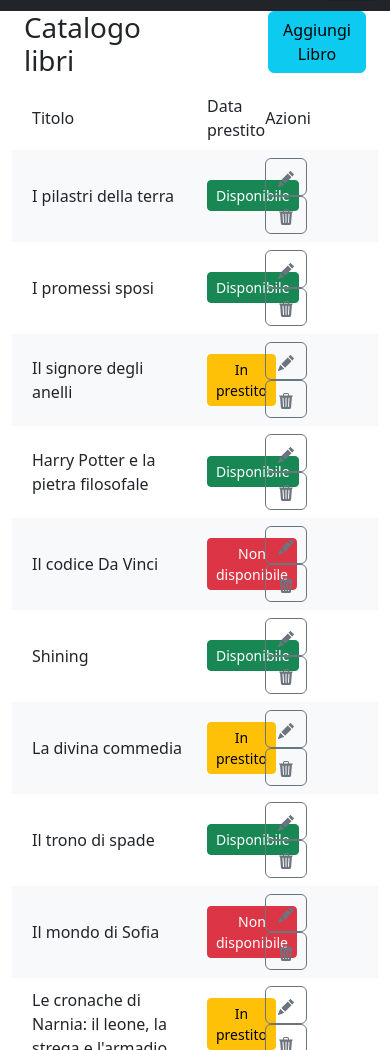
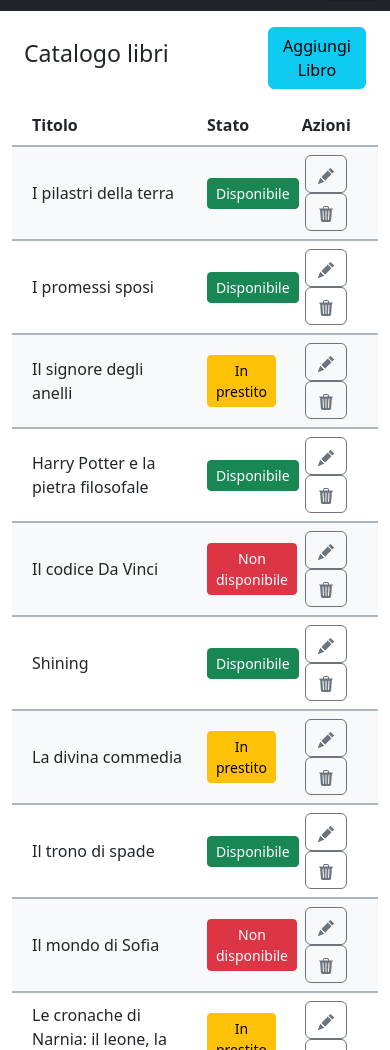
Before and after one commit to Tommasomerola/html-css-bootstrap-dashboard, a plain HTML site: page index.html in a window 390 px wide. Shown: the part 50-1100 px from the top of the page. Drawn offline with nearby package versions, Linux system fonts and the light colour scheme.

Commit message:
fai margin/padding

```diff
--- a/index.html
+++ b/index.html
@@ -46,35 +46,35 @@
 
 
     <div class="row">
-        <div class="col-12 col-lg-9">
+        <div class="col-12 col-lg-9 mb-3">
             <div class="container text-center">
-                <div class="row justify-content-between">
-                <div class="col-6 text-start">
-                    <h1>Catalogo libri</h1>
-                </div>
-                <div class="col-4">
+                <div class="row justify-content-between align-items-center py-3">
+                    <div class="col-6 text-start">
+                        <h3>Catalogo libri</h3>
+                    </div>
+                <div class="col-4 text-end">
                     <button type="button" class="btn btn-info">Aggiungi Libro</button>
                 </div>
             </div>
             <!-- tabella -->
             <div class="row align-items-center p-2">
-              <div class="col-6 text-start">
+              <div class="col-6 text-start fw-bold">
                Titolo
               </div>
-              <div class="col-2 text-start">
+              <div class="col-2 d-none d-lg-block text-start fw-bold">
                 Data prestito
               </div>
-              <div class="col-2 d-none d-lg-block text-start">
+              <div class="col-3 col-lg-2 text-start fw-bold">
                 Stato
               </div>
-              <div class="col-2">
+              <div class="col-3 col-lg-2 fw-bold">
                 Azioni
               </div>
             </div>
 
             <!-- riga libro; libro n1 -->
 
-            <div class="row align-items-center bg-light p-2">
+            <div class="row align-items-center bg-light p-2 border-top border-2 border-dark-subtle">
                 <!-- titolo libro -->
                 <div class="col-6 text-start">
                 I pilastri della terra
@@ -84,11 +84,11 @@
                 -
                 </div>
                 <!-- disponibilità -->
-                <div class="col-2 text-start">
+                <div class="col-3 col-lg-2 text-start">
                     <button type="button" class="btn btn-success btn-sm">Disponibile</button>
                 </div>
                 <!-- icone azioni -->
-                <div class="col-2">
+                <div class="col-3 col-lg-2">
                     <button type="button" class="btn btn-outline-secondary">
                         <svg xmlns="http://www.w3.org/2000/svg" width="16" height="16" fill="currentColor" class="bi bi-pencil-fill" viewBox="0 0 16 16">
                             <path d="M12.854.146a.5.5 0 0 0-.707 0L10.5 1.793 14.207 5.5l1.647-1.646a.5.5 0 0 0 0-.708zm.646 6.061L9.793 2.5 3.293 9H3.5a.5.5 0 0 1 .5.5v.5h.5a.5.5 0 0 1 .5.5v.5h.5a.5.5 0 0 1 .5.5v.5h.5a.5.5 0 0 1 .5.5v.207zm-7.468 7.468A.5.5 0 0 1 6 13.5V13h-.5a.5.5 0 0 1-.5-.5V12h-.5a.5.5 0 0 1-.5-.5V11h-.5a.5.5 0 0 1-.5-.5V10h-.5a.5.5 0 0 1-.175-.032l-.179.178a.5.5 0 0 0-.11.168l-2 5a.5.5 0 0 0 .65.65l5-2a.5.5 0 0 0 .168-.11z"></path>
@@ -104,17 +104,17 @@
                 </div>
             </div>
             <!-- ripeti per altri libri n2 -->
-            <div class="row align-items-center p-2">
+            <div class="row align-items-center p-2 border-top border-2 border-dark-subtle">
                 <div class="col-6 text-start">
                 I promessi sposi
                 </div>
                 <div class="col-2 d-none d-lg-block text-start">
                 -
                 </div>
-                <div class="col-2 text-start">
+                <div class="col-3 col-lg-2 text-start">
                     <button type="button" class="btn btn-success btn-sm">Disponibile</button>
                 </div>
-                <div class="col-2">
+                <div class="col-3 col-lg-2">
                     <button type="button" class="btn btn-outline-secondary">
                         <svg xmlns="http://www.w3.org/2000/svg" width="16" height="16" fill="currentColor" class="bi bi-pencil-fill" viewBox="0 0 16 16">
                             <path d="M12.854.146a.5.5 0 0 0-.707 0L10.5 1.793 14.207 5.5l1.647-1.646a.5.5 0 0 0 0-.708zm.646 6.061L9.793 2.5 3.293 9H3.5a.5.5 0 0 1 .5.5v.5h.5a.5.5 0 0 1 .5.5v.5h.5a.5.5 0 0 1 .5.5v.5h.5a.5.5 0 0 1 .5.5v.207zm-7.468 7.468A.5.5 0 0 1 6 13.5V13h-.5a.5.5 0 0 1-.5-.5V12h-.5a.5.5 0 0 1-.5-.5V11h-.5a.5.5 0 0 1-.5-.5V10h-.5a.5.5 0 0 1-.175-.032l-.179.178a.5.5 0 0 0-.11.168l-2 5a.5.5 0 0 0 .65.65l5-2a.5.5 0 0 0 .168-.11z"></path>
@@ -130,17 +130,17 @@
                 </div>
             </div>
             <!-- libro n3 -->
-            <div class="row align-items-center bg-light p-2">
+            <div class="row align-items-center bg-light p-2 border-top border-2 border-dark-subtle">
                 <div class="col-6 text-start">
                 Il signore degli anelli
                 </div>
                 <div class="col-2 d-none d-lg-block text-start">
                 18/10/2023
                 </div>
-                <div class="col-2 text-start">
+                <div class="col-3 col-lg-2 text-start">
                     <button type="button" class="btn btn-warning btn-sm">In prestito</button>
                 </div>
-                <div class="col-2">
+                <div class="col-3 col-lg-2">
                     <button type="button" class="btn btn-outline-secondary">
                         <svg xmlns="http://www.w3.org/2000/svg" width="16" height="16" fill="currentColor" class="bi bi-pencil-fill" viewBox="0 0 16 16">
                             <path d="M12.854.146a.5.5 0 0 0-.707 0L10.5 1.793 14.207 5.5l1.647-1.646a.5.5 0 0 0 0-.708zm.646 6.061L9.793 2.5 3.293 9H3.5a.5.5 0 0 1 .5.5v.5h.5a.5.5 0 0 1 .5.5v.5h.5a.5.5 0 0 1 .5.5v.5h.5a.5.5 0 0 1 .5.5v.207zm-7.468 7.468A.5.5 0 0 1 6 13.5V13h-.5a.5.5 0 0 1-.5-.5V12h-.5a.5.5 0 0 1-.5-.5V11h-.5a.5.5 0 0 1-.5-.5V10h-.5a.5.5 0 0 1-.175-.032l-.179.178a.5.5 0 0 0-.11.168l-2 5a.5.5 0 0 0 .65.65l5-2a.5.5 0 0 0 .168-.11z"></path>
@@ -156,17 +156,17 @@
                 </div>
             </div>
             <!-- libro n4 -->
-            <div class="row align-items-center p-2">
+            <div class="row align-items-center p-2 border-top border-2 border-dark-subtle">
                 <div class="col-6 text-start">
                 Harry Potter e la pietra filosofale
                 </div>
                 <div class="col-2 d-none d-lg-block text-start">
                 -
                 </div>
-                <div class="col-2 text-start">
+                <div class="col-3 col-lg-2 text-start">
                     <button type="button" class="btn btn-success btn-sm">Disponibile</button>
                 </div>
-                <div class="col-2">
+                <div class="col-3 col-lg-2">
                     <button type="button" class="btn btn-outline-secondary">
                         <svg xmlns="http://www.w3.org/2000/svg" width="16" height="16" fill="currentColor" class="bi bi-pencil-fill" viewBox="0 0 16 16">
                             <path d="M12.854.146a.5.5 0 0 0-.707 0L10.5 1.793 14.207 5.5l1.647-1.646a.5.5 0 0 0 0-.708zm.646 6.061L9.793 2.5 3.293 9H3.5a.5.5 0 0 1 .5.5v.5h.5a.5.5 0 0 1 .5.5v.5h.5a.5.5 0 0 1 .5.5v.5h.5a.5.5 0 0 1 .5.5v.207zm-7.468 7.468A.5.5 0 0 1 6 13.5V13h-.5a.5.5 0 0 1-.5-.5V12h-.5a.5.5 0 0 1-.5-.5V11h-.5a.5.5 0 0 1-.5-.5V10h-.5a.5.5 0 0 1-.175-.032l-.179.178a.5.5 0 0 0-.11.168l-2 5a.5.5 0 0 0 .65.65l5-2a.5.5 0 0 0 .168-.11z"></path>
@@ -182,17 +182,17 @@
                 </div>
             </div>
             <!-- libro n5 -->
-            <div class="row align-items-center bg-light p-2">
+            <div class="row align-items-center bg-light p-2 border-top border-2 border-dark-subtle">
                 <div class="col-6 text-start">
                 Il codice Da Vinci
                 </div>
                 <div class="col-2 d-none d-lg-block text-start">
                 -
                 </div>
-                <div class="col-2 text-start">
+                <div class="col-3 col-lg-2 text-start">
                     <button type="button" class="btn btn-danger btn-sm">Non disponibile</button>
                 </div>
-                <div class="col-2">
+                <div class="col-3 col-lg-2">
                     <button type="button" class="btn btn-outline-secondary">
                         <svg xmlns="http://www.w3.org/2000/svg" width="16" height="16" fill="currentColor" class="bi bi-pencil-fill" viewBox="0 0 16 16">
                             <path d="M12.854.146a.5.5 0 0 0-.707 0L10.5 1.793 14.207 5.5l1.647-1.646a.5.5 0 0 0 0-.708zm.646 6.061L9.793 2.5 3.293 9H3.5a.5.5 0 0 1 .5.5v.5h.5a.5.5 0 0 1 .5.5v.5h.5a.5.5 0 0 1 .5.5v.5h.5a.5.5 0 0 1 .5.5v.207zm-7.468 7.468A.5.5 0 0 1 6 13.5V13h-.5a.5.5 0 0 1-.5-.5V12h-.5a.5.5 0 0 1-.5-.5V11h-.5a.5.5 0 0 1-.5-.5V10h-.5a.5.5 0 0 1-.175-.032l-.179.178a.5.5 0 0 0-.11.168l-2 5a.5.5 0 0 0 .65.65l5-2a.5.5 0 0 0 .168-.11z"></path>
@@ -208,17 +208,17 @@
                 </div>
             </div>
             <!-- libro n6 -->
-            <div class="row align-items-center p-2">
+            <div class="row align-items-center p-2 border-top border-2 border-dark-subtle">
                 <div class="col-6 text-start">
                 Shining
                 </div>
                 <div class="col-2 d-none d-lg-block text-start">
                 -
                 </div>
-                <div class="col-2 text-start">
+                <div class="col-3 col-lg-2 text-start">
                     <button type="button" class="btn btn-success btn-sm">Disponibile</button>
                 </div>
-                <div class="col-2">
+                <div class="col-3 col-lg-2">
                     <button type="button" class="btn btn-outline-secondary">
                         <svg xmlns="http://www.w3.org/2000/svg" width="16" height="16" fill="currentColor" class="bi bi-pencil-fill" viewBox="0 0 16 16">
                             <path d="M12.854.146a.5.5 0 0 0-.707 0L10.5 1.793 14.207 5.5l1.647-1.646a.5.5 0 0 0 0-.708zm.646 6.061L9.793 2.5 3.293 9H3.5a.5.5 0 0 1 .5.5v.5h.5a.5.5 0 0 1 .5.5v.5h.5a.5.5 0 0 1 .5.5v.5h.5a.5.5 0 0 1 .5.5v.207zm-7.468 7.468A.5.5 0 0 1 6 13.5V13h-.5a.5.5 0 0 1-.5-.5V12h-.5a.5.5 0 0 1-.5-.5V11h-.5a.5.5 0 0 1-.5-.5V10h-.5a.5.5 0 0 1-.175-.032l-.179.178a.5.5 0 0 0-.11.168l-2 5a.5.5 0 0 0 .65.65l5-2a.5.5 0 0 0 .168-.11z"></path>
@@ -234,17 +234,17 @@
                 </div>
             </div>
             <!-- libro n 7 -->
-            <div class="row align-items-center bg-light p-2">
+            <div class="row align-items-center bg-light p-2 border-top border-2 border-dark-subtle">
                 <div class="col-6 text-start">
                 La divina commedia
                 </div>
                 <div class="col-2 d-none d-lg-block text-start">
                 21/09/2023
                 </div>
-                <div class="col-2 text-start">
+                <div class="col-3 col-lg-2 text-start">
                     <button type="button" class="btn btn-warning btn-sm">In prestito</button>
                 </div>
-                <div class="col-2">
+                <div class="col-3 col-lg-2">
                     <button type="button" class="btn btn-outline-secondary">
                         <svg xmlns="http://www.w3.org/2000/svg" width="16" height="16" fill="currentColor" class="bi bi-pencil-fill" viewBox="0 0 16 16">
                             <path d="M12.854.146a.5.5 0 0 0-.707 0L10.5 1.793 14.207 5.5l1.647-1.646a.5.5 0 0 0 0-.708zm.646 6.061L9.793 2.5 3.293 9H3.5a.5.5 0 0 1 .5.5v.5h.5a.5.5 0 0 1 .5.5v.5h.5a.5.5 0 0 1 .5.5v.5h.5a.5.5 0 0 1 .5.5v.207zm-7.468 7.468A.5.5 0 0 1 6 13.5V13h-.5a.5.5 0 0 1-.5-.5V12h-.5a.5.5 0 0 1-.5-.5V11h-.5a.5.5 0 0 1-.5-.5V10h-.5a.5.5 0 0 1-.175-.032l-.179.178a.5.5 0 0 0-.11.168l-2 5a.5.5 0 0 0 .65.65l5-2a.5.5 0 0 0 .168-.11z"></path>
@@ -260,17 +260,17 @@
                 </div>
             </div>
             <!-- libro n 8 -->
-            <div class="row align-items-center p-2">
+            <div class="row align-items-center p-2 border-top border-2 border-dark-subtle">
                 <div class="col-6 text-start">
                 Il trono di spade
                 </div>
                 <div class="col-2 d-none d-lg-block text-start">
                 -
                 </div>
-                <div class="col-2 text-start">
+                <div class="col-3 col-lg-2 text-start">
                     <button type="button" class="btn btn-success btn-sm">Disponibile</button>
                 </div>
-                <div class="col-2">
+                <div class="col-3 col-lg-2">
                     <button type="button" class="btn btn-outline-secondary">
                         <svg xmlns="http://www.w3.org/2000/svg" width="16" height="16" fill="currentColor" class="bi bi-pencil-fill" viewBox="0 0 16 16">
                             <path d="M12.854.146a.5.5 0 0 0-.707 0L10.5 1.793 14.207 5.5l1.647-1.646a.5.5 0 0 0 0-.708zm.646 6.061L9.793 2.5 3.293 9H3.5a.5.5 0 0 1 .5.5v.5h.5a.5.5 0 0 1 .5.5v.5h.5a.5.5 0 0 1 .5.5v.5h.5a.5.5 0 0 1 .5.5v.207zm-7.468 7.468A.5.5 0 0 1 6 13.5V13h-.5a.5.5 0 0 1-.5-.5V12h-.5a.5.5 0 0 1-.5-.5V11h-.5a.5.5 0 0 1-.5-.5V10h-.5a.5.5 0 0 1-.175-.032l-.179.178a.5.5 0 0 0-.11.168l-2 5a.5.5 0 0 0 .65.65l5-2a.5.5 0 0 0 .168-.11z"></path>
@@ -286,17 +286,17 @@
                 </div>
             </div>
             <!-- libro n9 -->
-            <div class="row align-items-center bg-light p-2">
+            <div class="row align-items-center bg-light p-2 border-top border-2 border-dark-subtle">
                 <div class="col-6 text-start">
                 Il mondo di Sofia
                 </div>
                 <div class="col-2 d-none d-lg-block text-start">
                 -
                 </div>
-                <div class="col-2 text-start">
+                <div class="col-3 col-lg-2 text-start">
                     <button type="button" class="btn btn-danger btn-sm">Non disponibile</button>
                 </div>
-                <div class="col-2">
+                <div class="col-3 col-lg-2">
                     <button type="button" class="btn btn-outline-secondary">
                         <svg xmlns="http://www.w3.org/2000/svg" width="16" height="16" fill="currentColor" class="bi bi-pencil-fill" viewBox="0 0 16 16">
                             <path d="M12.854.146a.5.5 0 0 0-.707 0L10.5 1.793 14.207 5.5l1.647-1.646a.5.5 0 0 0 0-.708zm.646 6.061L9.793 2.5 3.293 9H3.5a.5.5 0 0 1 .5.5v.5h.5a.5.5 0 0 1 .5.5v.5h.5a.5.5 0 0 1 .5.5v.5h.5a.5.5 0 0 1 .5.5v.207zm-7.468 7.468A.5.5 0 0 1 6 13.5V13h-.5a.5.5 0 0 1-.5-.5V12h-.5a.5.5 0 0 1-.5-.5V11h-.5a.5.5 0 0 1-.5-.5V10h-.5a.5.5 0 0 1-.175-.032l-.179.178a.5.5 0 0 0-.11.168l-2 5a.5.5 0 0 0 .65.65l5-2a.5.5 0 0 0 .168-.11z"></path>
@@ -312,17 +312,17 @@
                 </div>
             </div>
             <!-- libro n 10 -->
-            <div class="row align-items-center p-2">
+            <div class="row align-items-center p-2 border-top border-2 border-dark-subtle">
                 <div class="col-6 text-start">
                 Le cronache di Narnia: il leone, la strega e l'armadio
                 </div>
                 <div class="col-2 d-none d-lg-block text-start">
                 25/05/2023
                 </div>
-                <div class="col-2 text-start">
+                <div class="col-3 col-lg-2 text-start">
                     <button type="button" class="btn btn-warning btn-sm">In prestito</button>
                 </div>
-                <div class="col-2">
+                <div class="col-3 col-lg-2">
                     <button type="button" class="btn btn-outline-secondary">
                         <svg xmlns="http://www.w3.org/2000/svg" width="16" height="16" fill="currentColor" class="bi bi-pencil-fill" viewBox="0 0 16 16">
                             <path d="M12.854.146a.5.5 0 0 0-.707 0L10.5 1.793 14.207 5.5l1.647-1.646a.5.5 0 0 0 0-.708zm.646 6.061L9.793 2.5 3.293 9H3.5a.5.5 0 0 1 .5.5v.5h.5a.5.5 0 0 1 .5.5v.5h.5a.5.5 0 0 1 .5.5v.5h.5a.5.5 0 0 1 .5.5v.207zm-7.468 7.468A.5.5 0 0 1 6 13.5V13h-.5a.5.5 0 0 1-.5-.5V12h-.5a.5.5 0 0 1-.5-.5V11h-.5a.5.5 0 0 1-.5-.5V10h-.5a.5.5 0 0 1-.175-.032l-.179.178a.5.5 0 0 0-.11.168l-2 5a.5.5 0 0 0 .65.65l5-2a.5.5 0 0 0 .168-.11z"></path>
@@ -338,17 +338,17 @@
                 </div>
             </div>
             <!-- libro n11 -->
-            <div class="row align-items-center bg-light p-2">
+            <div class="row align-items-center bg-light p-2 border-top border-2 border-dark-subtle">
                 <div class="col-6 text-start">
                 Il piccolo principe
                 </div>
                 <div class="col-2 d-none d-lg-block text-start">
                 -
                 </div>
-                <div class="col-2 text-start">
+                <div class="col-3 col-lg-2 text-start">
                     <button type="button" class="btn btn-success btn-sm">Disponibile</button>
                 </div>
-                <div class="col-2">
+                <div class="col-3 col-lg-2">
                     <button type="button" class="btn btn-outline-secondary">
                         <svg xmlns="http://www.w3.org/2000/svg" width="16" height="16" fill="currentColor" class="bi bi-pencil-fill" viewBox="0 0 16 16">
                             <path d="M12.854.146a.5.5 0 0 0-.707 0L10.5 1.793 14.207 5.5l1.647-1.646a.5.5 0 0 0 0-.708zm.646 6.061L9.793 2.5 3.293 9H3.5a.5.5 0 0 1 .5.5v.5h.5a.5.5 0 0 1 .5.5v.5h.5a.5.5 0 0 1 .5.5v.5h.5a.5.5 0 0 1 .5.5v.207zm-7.468 7.468A.5.5 0 0 1 6 13.5V13h-.5a.5.5 0 0 1-.5-.5V12h-.5a.5.5 0 0 1-.5-.5V11h-.5a.5.5 0 0 1-.5-.5V10h-.5a.5.5 0 0 1-.175-.032l-.179.178a.5.5 0 0 0-.11.168l-2 5a.5.5 0 0 0 .65.65l5-2a.5.5 0 0 0 .168-.11z"></path>
@@ -364,17 +364,17 @@
                 </div>
             </div>
             <!-- libro n12 -->
-            <div class="row align-items-center p-2">
+            <div class="row align-items-center p-2 border-top border-bottom border-2 border-dark-subtle">
                 <div class="col-6 text-start">
                 La storia infinita
                 </div>
                 <div class="col-2 d-none d-lg-block text-start">
                 -
                 </div>
-                <div class="col-2 text-start">
+                <div class="col-3 col-lg-2 text-start">
                     <button type="button" class="btn btn-success btn-sm">Disponibile</button>
                 </div>
-                <div class="col-2">
+                <div class="col-3 col-lg-2">
                     <button type="button" class="btn btn-outline-secondary">
                         <svg xmlns="http://www.w3.org/2000/svg" width="16" height="16" fill="currentColor" class="bi bi-pencil-fill" viewBox="0 0 16 16">
                             <path d="M12.854.146a.5.5 0 0 0-.707 0L10.5 1.793 14.207 5.5l1.647-1.646a.5.5 0 0 0 0-.708zm.646 6.061L9.793 2.5 3.293 9H3.5a.5.5 0 0 1 .5.5v.5h.5a.5.5 0 0 1 .5.5v.5h.5a.5.5 0 0 1 .5.5v.5h.5a.5.5 0 0 1 .5.5v.207zm-7.468 7.468A.5.5 0 0 1 6 13.5V13h-.5a.5.5 0 0 1-.5-.5V12h-.5a.5.5 0 0 1-.5-.5V11h-.5a.5.5 0 0 1-.5-.5V10h-.5a.5.5 0 0 1-.175-.032l-.179.178a.5.5 0 0 0-.11.168l-2 5a.5.5 0 0 0 .65.65l5-2a.5.5 0 0 0 .168-.11z"></path>
@@ -400,7 +400,7 @@
 
             <div class="col-12 col-lg-3">
                 <!-- Todo -->
-                <div class="row border border-secondary-subtle rounded mb-3">
+                <div class="row border border-secondary-subtle rounded my-3">
                     <div class="col bg-secondary-subtle border-bottom border-secondary-subtle rounded-top">
                         <h2 class="p-2">Todo</h2>
                     </div>
```
